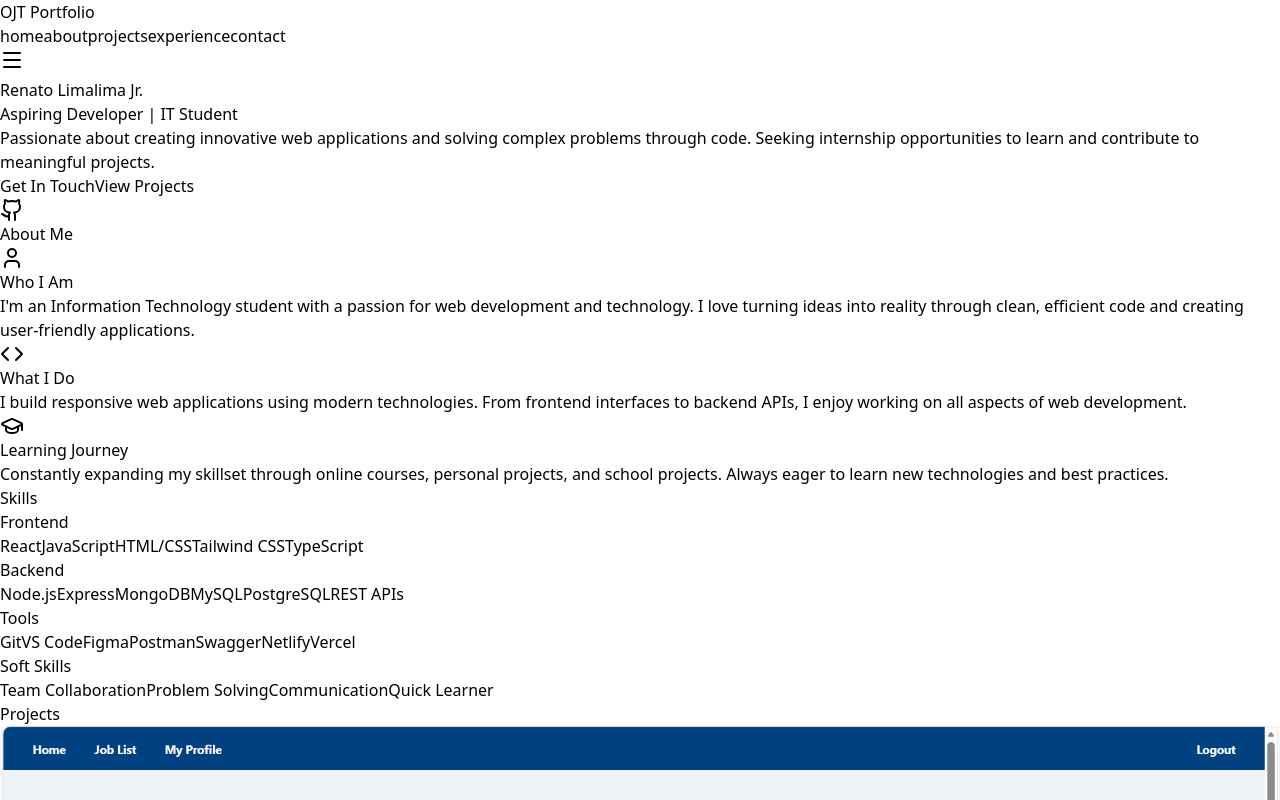
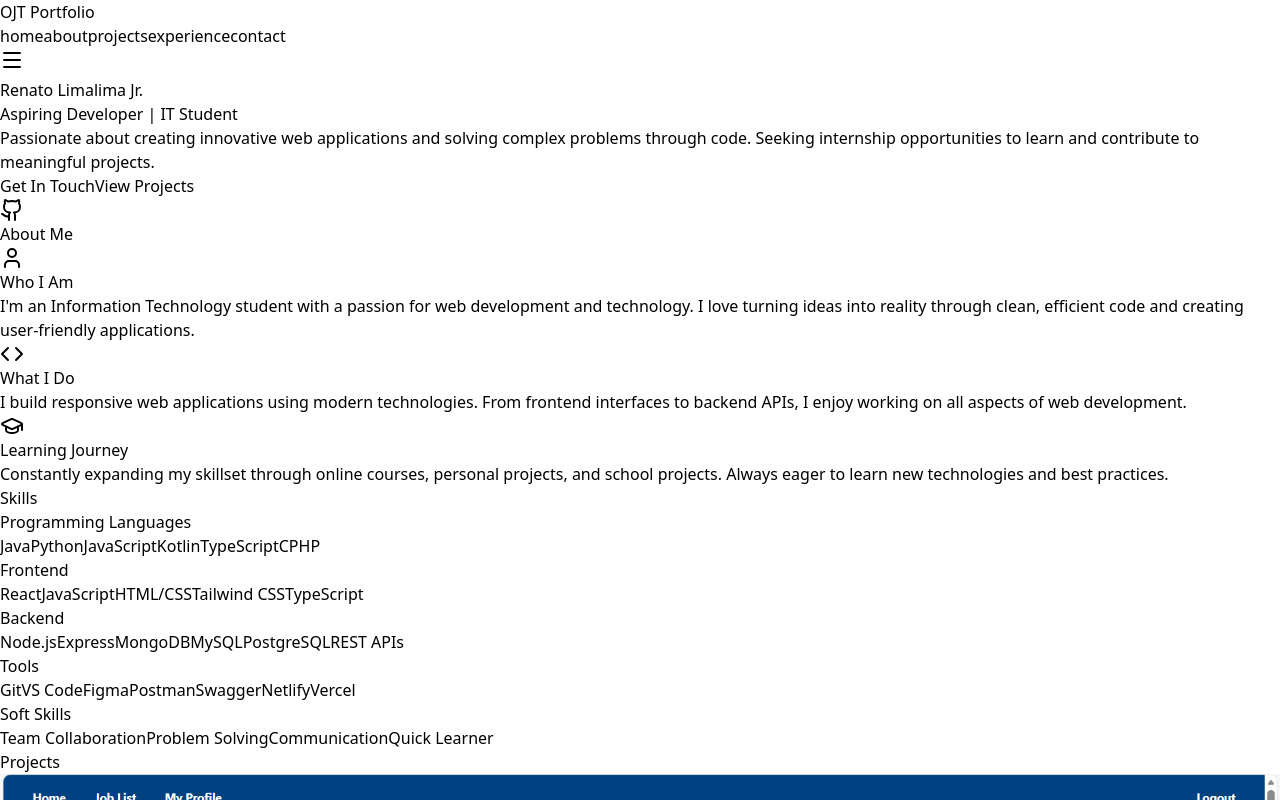
Before and after one commit to Kquuuo/limalimaojtportfolio, a React (Vite) app: page / in a window 1280 px wide. Shown: the top 800 px of the page. Built offline with nearby package versions, Linux system fonts and the light colour scheme.

Commit message:
Added programming language

```diff
--- a/src/Portfolio.jsx
+++ b/src/Portfolio.jsx
@@ -58,6 +58,7 @@ export default function Portfolio() {
   ];
 
   const skills = [
+    { category: "Programming Languages", items: ["Java", "Python", "JavaScript", "Kotlin", "TypeScript", "C", "PHP"] },
     { category: "Frontend", items: ["React", "JavaScript", "HTML/CSS", "Tailwind CSS", "TypeScript"] },
     { category: "Backend", items: ["Node.js", "Express", "MongoDB", "MySQL", "PostgreSQL", "REST APIs"] },
     { category: "Tools", items: ["Git", "VS Code", "Figma", "Postman", "Swagger", "Netlify", "Vercel"] },
```
